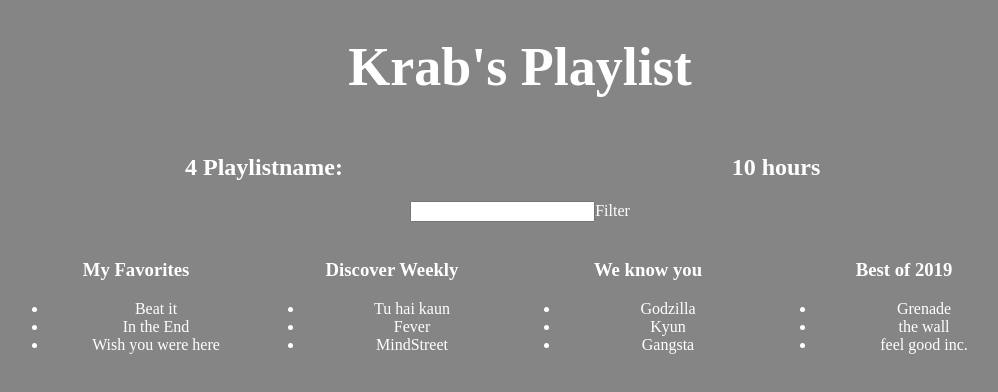
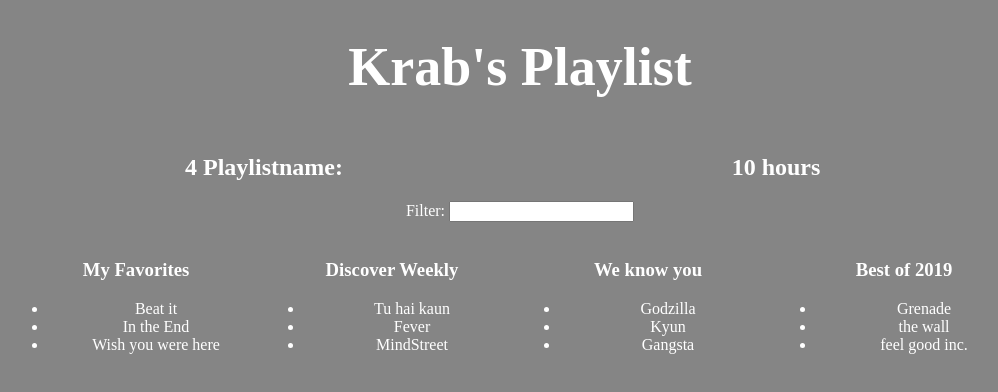
Before and after one commit to krabuchi/hifi-product, a React (Create React App) app: page / in a window 1280 px wide. Shown: the top 392 px of the page, without its empty margins (120-1118 px from the left). Built offline with nearby package versions, Linux system fonts and the light colour scheme.

Commit message:
filter functionality to playlist

```diff
--- a/src/App.js
+++ b/src/App.js
@@ -52,8 +52,8 @@
     return (
       <div style={defaultStyle}>
         <img/>
-        <input type="text" />
-        <span>Filter</span>
+        <span>Filter: </span>
+        <input type="text" onKeyUp={(e) => this.props.onTextChange(e.target.value)}/>
       </div>
     );
   }
@@ -105,7 +105,8 @@
   constructor() {
     super();
     this.state = {
-      serverData:{}
+      serverData:{},
+      filterString: ''
     };
   }
 
@@ -127,10 +128,12 @@
             <PlaylistCounter playlists={this.state.serverData.user.playlists}/>
             <HourCounter playlists={this.state.serverData.user.playlists}/>
 
-            <Filter />
+            <Filter onTextChange={text => this.setState({filterString: text})}/>
 
           {
-            this.state.serverData.user.playlists.map(playlist =>
+            this.state.serverData.user.playlists.filter(playlist =>
+              playlist.name.toLowerCase().includes(this.state.filterString.toLowerCase())
+            ).map(playlist =>
               <Playlist playlist={playlist}/>
             )
           }
```
